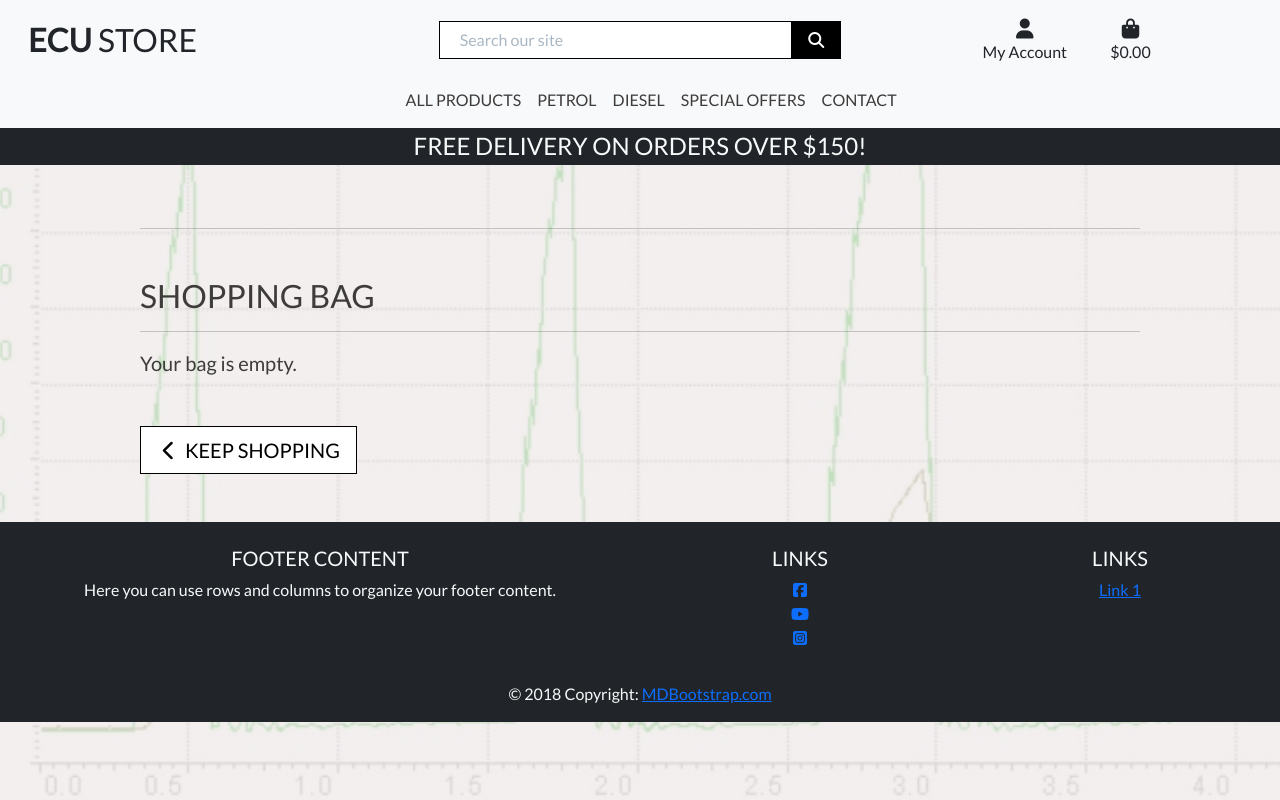
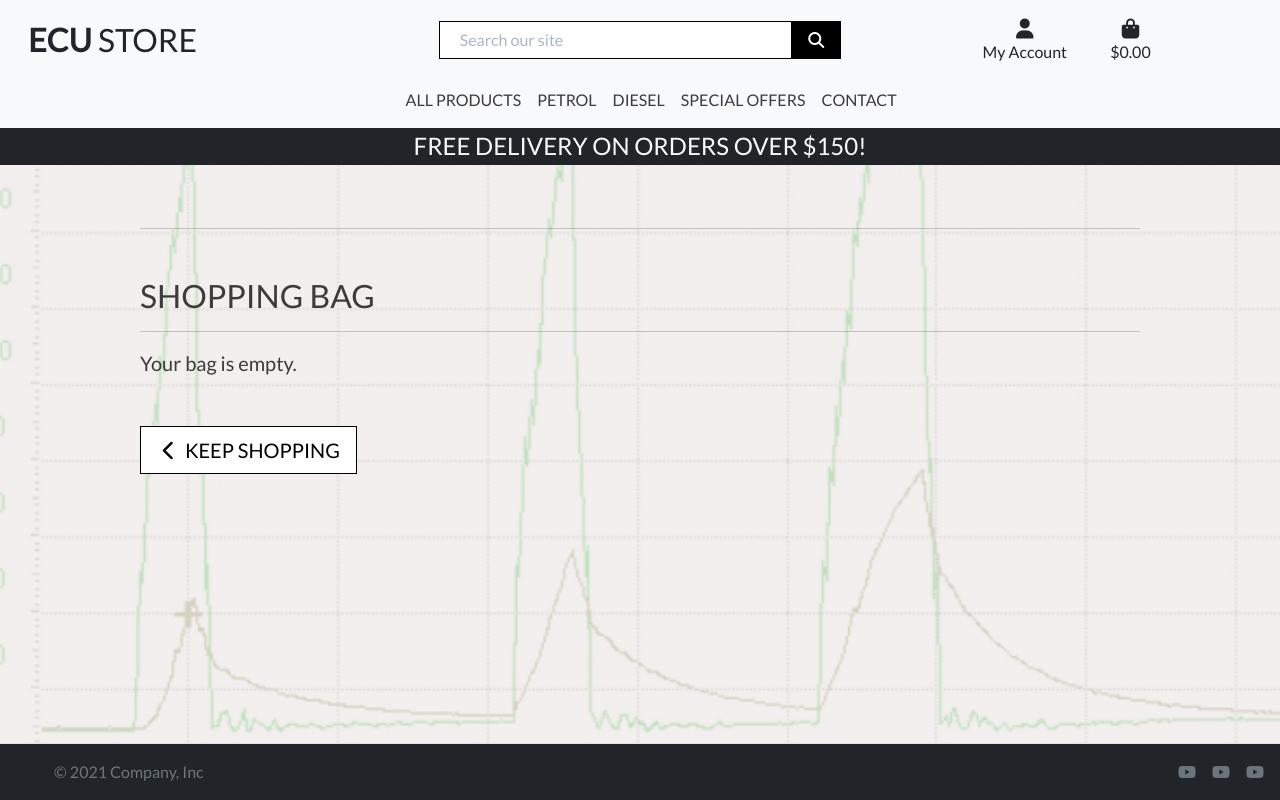
Before and after one commit to Code-Institute-Submissions/M-E-C-20-ECU-store_OctResub, a Django app: page /bag/ in a window 1280 px wide. Run offline with Django 3.2, Linux system fonts and the light colour scheme; some libraries are stand-ins or nearby versions.

Commit message:
Create less intrusive placeholder footer

```diff
--- a/templates/base.html
+++ b/templates/base.html
@@ -149,86 +149,31 @@
     {% block content %}
     {% endblock %}
 
-    <footer class="page-footer font-small purple pt-4 bg-dark text-light">
+    <footer class="d-flex flex-wrap justify-content-between align-items-center py-3 px-3 border-top bg-dark text-light fixed-bottom">
+      <div class="col-md-4 d-flex align-items-center">
+        <a href="/" class="mb-3 me-2 mb-md-0 text-muted text-decoration-none lh-1">
+          <svg class="bi" width="30" height="24"><use xlink:href="#bootstrap"></use></svg>
+        </a>
+        <span class="text-muted">© 2021 Company, Inc</span>
+      </div>
 
-      <!-- Footer Links -->
-      <div class="container-fluid text-center text-md-left">
-
-        <!-- Grid row -->
-        <div class="row">
-
-          <!-- Grid column -->
-          <div class="col-md-6 mt-md-0 mt-3">
-
-            <!-- Content -->
-            <h5 class="text-uppercase">Footer Content</h5>
-            <p>Here you can use rows and columns to organize your footer content.</p>
-
-          </div>
-          <!-- Grid column -->
-
-          <hr class="clearfix w-100 d-md-none pb-3">
-
-          <!-- Grid column -->
-          <div class="col-md-3 mb-md-0 mb-3">
-
-            <!-- Links -->
-            <h5 class="text-uppercase">Links</h5>
-
-            <ul class="list-unstyled">
-              <li>
-                <a href="https://www.facebook.com/" target="_blank" rel="noreferrer noopener">
-                  <span class="sr-only">Opens in new window</span>
-                  <i class="fab fa-facebook-square" aria-hidden="true"></i>
-                  <span class="sr-only">Facebook</span>
-                </a>
-              </li>
-              <li>
-                <a href="https://www.youtube.com/" target="_blank" rel="noreferrer noopener">
-                  <span class="sr-only">Opens in new window</span>
-                  <i class="fab fa-youtube" aria-hidden="true"></i>
-                  <span class="sr-only">Youtube</span>
-                </a>
-              </li>
-              <li>
-                <a href="https://www.instagram.com/" target="_blank" rel="noreferrer noopener">
-                  <span class="sr-only">Opens in new window</span>
-                  <i class="fab fa-instagram-square" aria-hidden="true"></i>
-                  <span class="sr-only">Instagram</span>
-                </a>
-              </li>
-            </ul>
-
-          </div>
-          <!-- Grid column -->
-
-          <!-- Grid column -->
-          <div class="col-md-3 mb-md-0 mb-3">
-
-            <!-- Links -->
-            <h5 class="text-uppercase">Links</h5>
-
-            <ul class="list-unstyled">
-              <li>
-                <a href="#!">Link 1</a>
-              </li>
-            </ul>
-
-          </div>
-          <!-- Grid column -->
-
-        </div>
-        <!-- Grid row -->
-
-      </div>
-      <!-- Footer Links -->
-
-      <!-- Copyright -->
-      <div class="footer-copyright text-center py-3">© 2018 Copyright:
-        <a href="https://mdbootstrap.com/education/bootstrap/"> MDBootstrap.com</a>
-      </div>
-      <!-- Copyright -->
-
+      <ul class="nav col-md-4 justify-content-end list-unstyled d-flex">
+        <li class="ms-3"><a class="text-muted" href="https://www.youtube.com/" target="_blank"
+            rel="noreferrer noopener"><span class="sr-only">Opens in new window</span>
+            <i class="fab fa-youtube" aria-hidden="true"></i>
+            <span class="sr-only">Youtube</span></a>
+        </li>
+        <li class="ms-3"><a class="text-muted" href="https://www.youtube.com/" target="_blank"
+          rel="noreferrer noopener"><span class="sr-only">Opens in new window</span>
+          <i class="fab fa-youtube" aria-hidden="true"></i>
+          <span class="sr-only">Youtube</span></a>
+        </li>
+        <li class="ms-3"><a class="text-muted" href="https://www.youtube.com/" target="_blank"
+          rel="noreferrer noopener"><span class="sr-only">Opens in new window</span>
+          <i class="fab fa-youtube" aria-hidden="true"></i>
+          <span class="sr-only">Youtube</span></a>
+        </li>
+      </ul>
     </footer>
 
     {% block postloadjs %}
```
